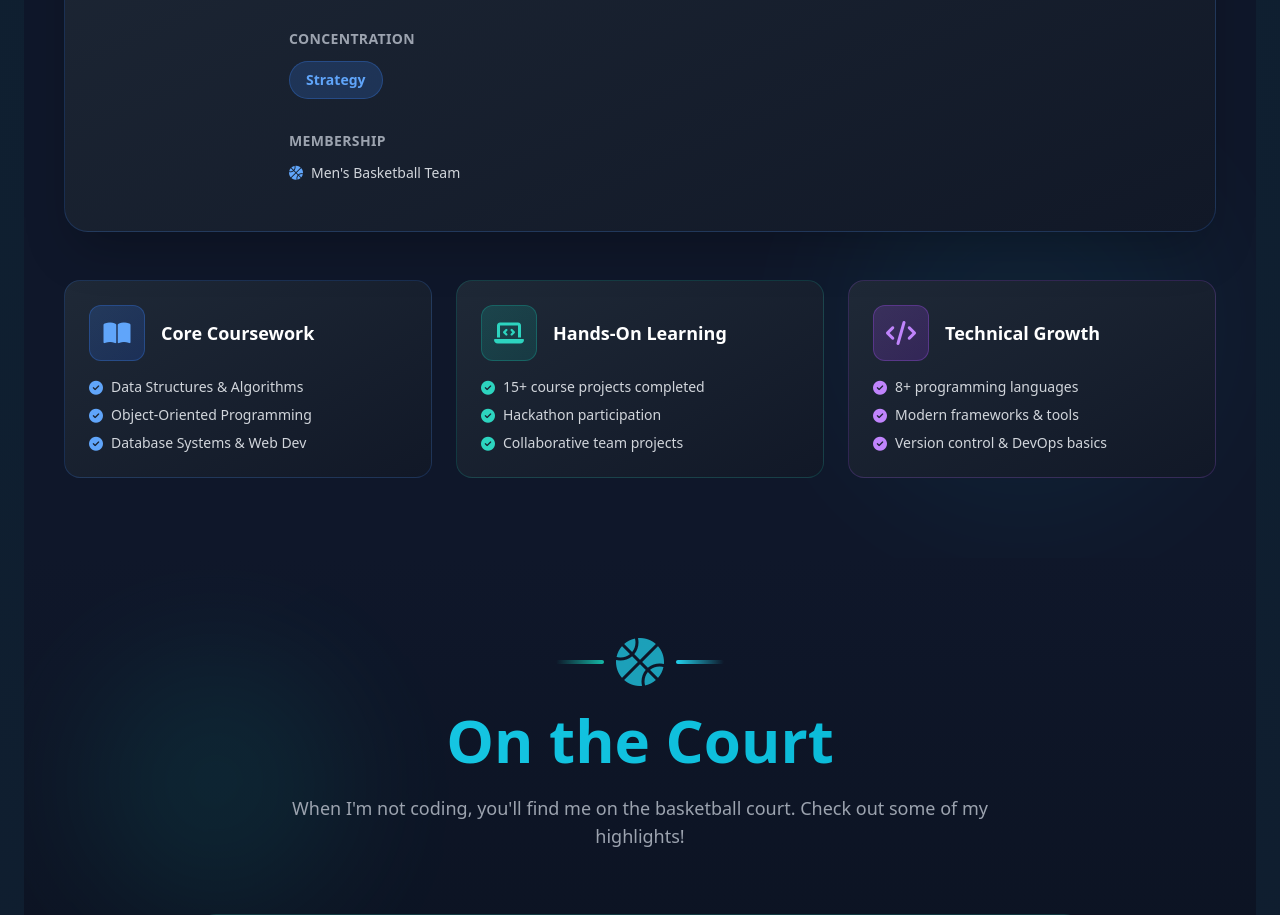
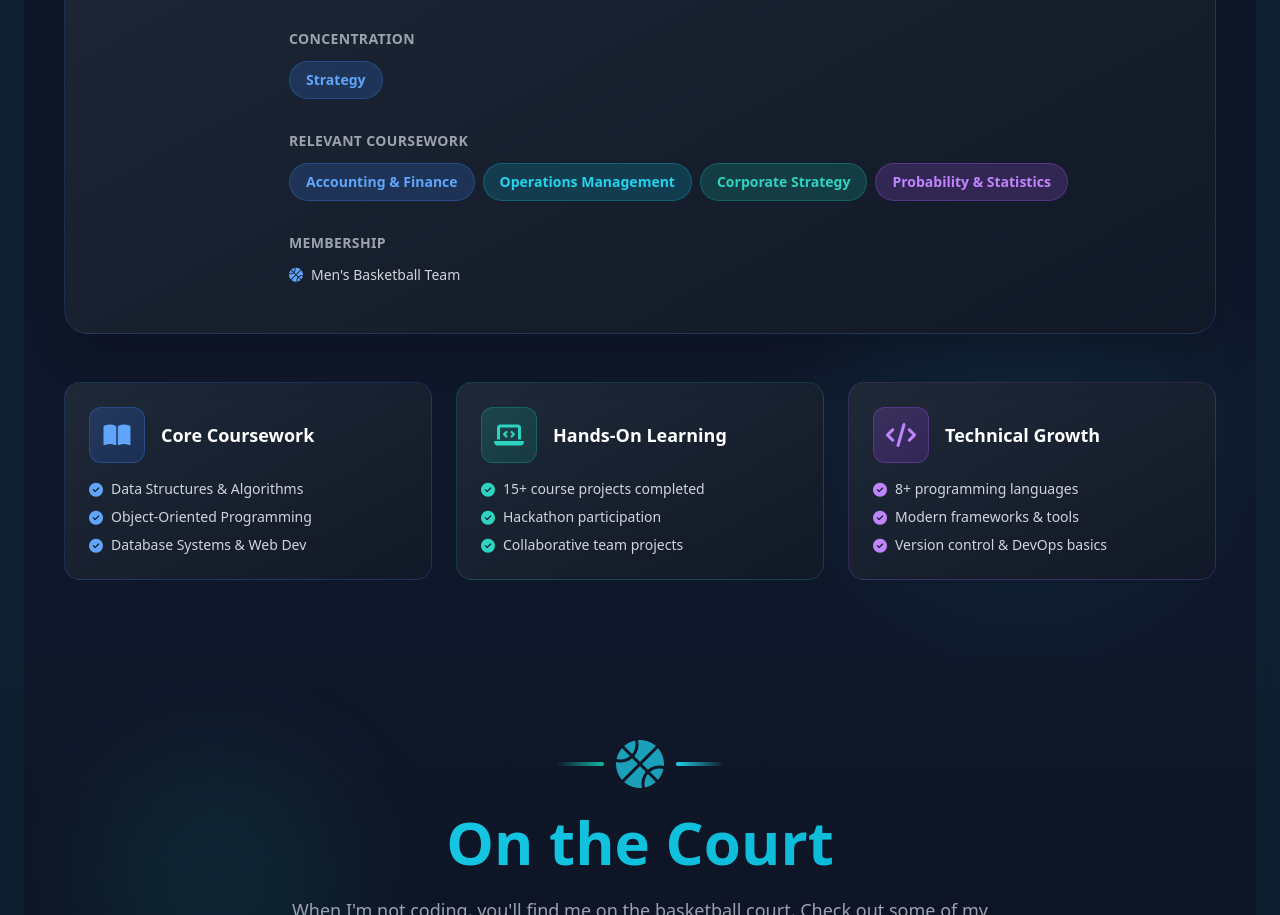
Before and after one commit to DimePrangija/Portfolio, a website: page index.html in a window 1280 px wide. Shown: the part 7244-8159 px from the top of the page. Drawn offline with nearby package versions, Linux system fonts and the light colour scheme; animation ran at ten frames a second.

Commit message:
Increase spacing between description and buttons, add CMU coursework
- Increase margin between description text and CTA buttons (mb-8 to mb-12)
- Add relevant coursework to Carnegie Mellon section:
  - Accounting & Finance
  - Operations Management
  - Corporate Strategy
  - Probability & Statistics

```diff
--- a/index.html
+++ b/index.html
@@ -474,7 +474,7 @@
         </div>
 
         <!-- Description -->
-        <p class="text-gray-300 text-lg max-w-2xl mx-auto mb-8 leading-relaxed animate-fade-in" style="animation-delay: 0.4s;">
+        <p class="text-gray-300 text-lg max-w-2xl mx-auto mb-12 leading-relaxed animate-fade-in" style="animation-delay: 0.4s;">
           Passionate about building <span class="text-[#22d3ee] font-semibold">intelligent</span>,
           <span class="text-[#14b8a6] font-semibold">efficient</span>, and
           <span class="text-[#22d3ee] font-semibold">meaningful</span> tech solutions.
@@ -1558,6 +1558,25 @@
               <div class="flex flex-wrap gap-2">
                 <span class="bg-blue-500/20 text-blue-400 px-4 py-2 rounded-full text-sm font-semibold border border-blue-500/30 hover:bg-blue-500/30 transition-colors cursor-default">
                   Strategy
+                </span>
+              </div>
+            </div>
+
+            <!-- Relevant Coursework -->
+            <div class="pt-4">
+              <h4 class="text-sm font-semibold text-gray-400 mb-3 uppercase tracking-wide">Relevant Coursework</h4>
+              <div class="flex flex-wrap gap-2">
+                <span class="bg-blue-500/20 text-blue-400 px-4 py-2 rounded-full text-sm font-semibold border border-blue-500/30 hover:bg-blue-500/30 transition-colors cursor-default">
+                  Accounting & Finance
+                </span>
+                <span class="bg-cyan-500/20 text-cyan-400 px-4 py-2 rounded-full text-sm font-semibold border border-cyan-500/30 hover:bg-cyan-500/30 transition-colors cursor-default">
+                  Operations Management
+                </span>
+                <span class="bg-teal-500/20 text-teal-400 px-4 py-2 rounded-full text-sm font-semibold border border-teal-500/30 hover:bg-teal-500/30 transition-colors cursor-default">
+                  Corporate Strategy
+                </span>
+                <span class="bg-purple-500/20 text-purple-400 px-4 py-2 rounded-full text-sm font-semibold border border-purple-500/30 hover:bg-purple-500/30 transition-colors cursor-default">
+                  Probability & Statistics
                 </span>
               </div>
             </div>
```
